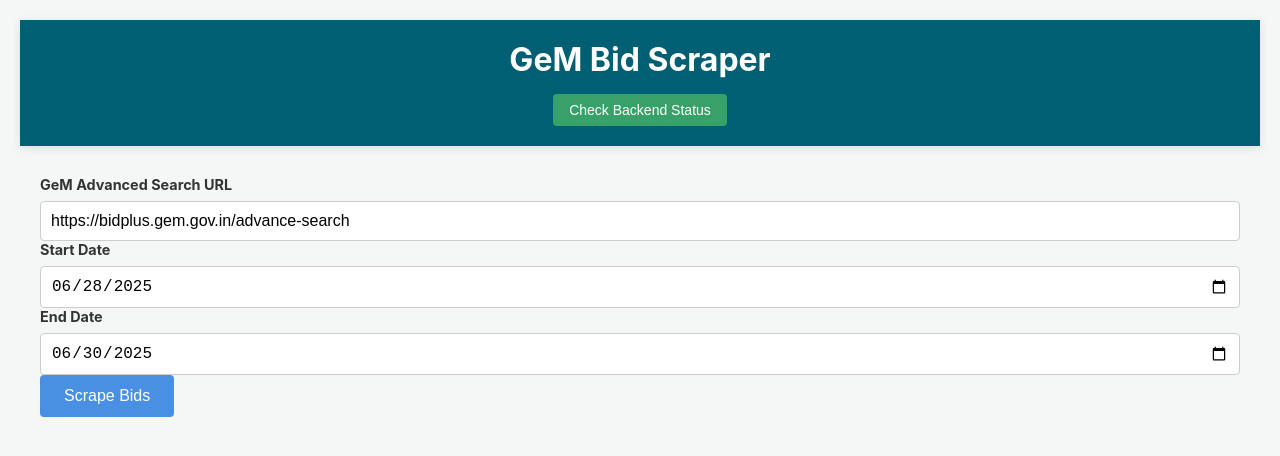
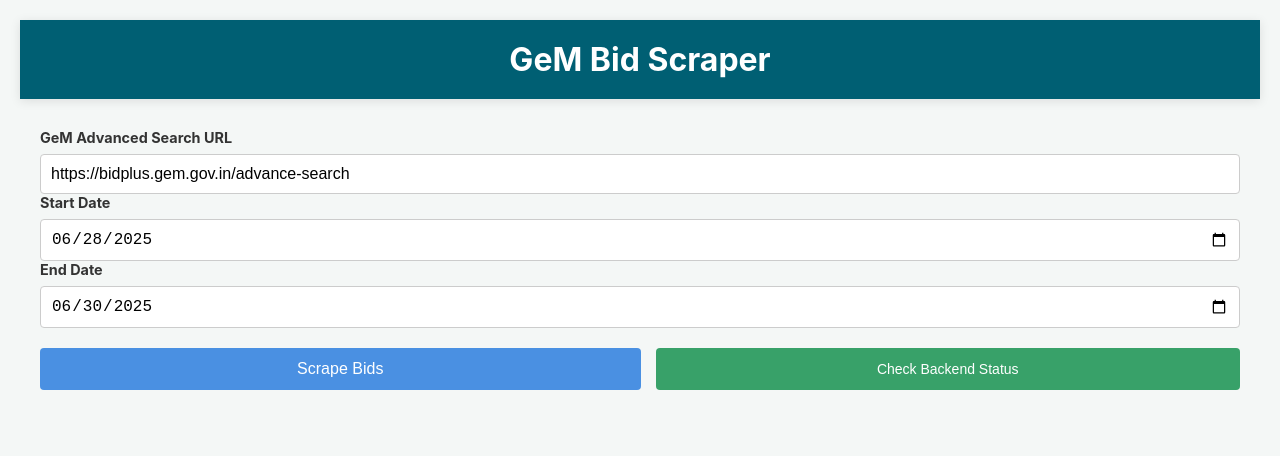
Before and after one commit to NikhilSagili/TenderScraper, a React (Create React App) app in the folder frontend/: page / in a window 1280 px wide. Shown: the top 456 px of the page. Built offline with nearby package versions, Linux system fonts and the light colour scheme.

Commit message:
feat: optimize backend

```diff
--- a/frontend/src/App.css
+++ b/frontend/src/App.css
@@ -53,24 +53,40 @@
 
 .health-status {
     font-size: 14px;
-    padding: 5px 10px;
+    padding: 10px;
     border-radius: 4px;
     font-weight: 500;
+    margin-top: 10px;
+    text-align: center;
 }
 
 .health-status.healthy {
     color: #2f855a;
     background-color: #f0fff4;
+    border: 1px solid #c6f6d5;
 }
 
 .health-status.error {
     color: #c53030;
     background-color: #fff5f5;
+    border: 1px solid #fed7d7;
 }
 
 main {
     max-width: 1200px;
     margin: 0 auto;
+}
+
+.button-group {
+    display: flex;
+    gap: 15px;
+    margin: 20px 0;
+    flex-wrap: wrap;
+}
+
+.button-group button {
+    flex: 1;
+    min-width: 120px;
 }
 
 .controls {
--- a/frontend/src/App.js
+++ b/frontend/src/App.js
@@ -25,13 +25,49 @@
                 url,
                 startDate,
                 endDate,
+            }, {
+                timeout: 300000, // 5 minutes timeout
+                headers: {
+                    'Content-Type': 'application/json'
+                },
+                onUploadProgress: (progressEvent) => {
+                    // Optional: Add progress tracking if needed
+                    const progress = Math.round((progressEvent.loaded * 100) / progressEvent.total);
+                    console.log(`Upload Progress: ${progress}%`);
+                },
+                onDownloadProgress: (progressEvent) => {
+                    // Optional: Add progress tracking if needed
+                    const progress = progressEvent.loaded ? Math.round((progressEvent.loaded * 100) / progressEvent.total) : 0;
+                    console.log(`Download Progress: ${progress}%`);
+                }
             });
-            setBids(response.data);
+
+            if (response.data && response.data.error) {
+                throw new Error(response.data.error);
+            }
+
+            setBids(response.data || []);
         } catch (err) {
-            setError('Failed to scrape data. Make sure the backend server is running.');
-            console.error(err);
+            let errorMessage = 'Failed to scrape data. ';
+
+            if (err.code === 'ECONNABORTED') {
+                errorMessage += 'The request took too long. The server might be processing a large amount of data.';
+            } else if (err.response) {
+                // Server responded with an error status code
+                errorMessage += `Server responded with status ${err.response.status}: ${err.response.data?.error || 'Unknown error'}`;
+            } else if (err.request) {
+                // Request was made but no response received
+                errorMessage += 'No response received from the server. The backend might be down or unreachable.';
+            } else {
+                // Something else caused the error
+                errorMessage += err.message || 'An unknown error occurred.';
+            }
+
+            setError(errorMessage);
+            console.error('Scraping error:', err);
+        } finally {
+            setLoading(false);
         }
-        setLoading(false);
     };
 
     const handleHealthCheck = async () => {
@@ -66,17 +102,6 @@
         <div className="App">
             <header className="App-header">
                 <h1>GeM Bid Scraper</h1>
-                <div className="health-section">
-                    <button onClick={handleHealthCheck} className="health-btn">
-                        Check Backend Status
-                    </button>
-                    {healthStatus && (
-                        <span className={`health-status ${healthStatus.status === 'healthy' ? 'healthy' : 'error'}`}>
-                            {healthStatus.status === 'healthy' ? '✅ Backend is healthy' : '❌ Backend error'}
-                            {healthStatus.timestamp && ` (${new Date(healthStatus.timestamp).toLocaleString()})`}
-                        </span>
-                    )}
-                </div>
             </header>
             <main>
                 <div className="container">
@@ -107,9 +132,20 @@
                             onChange={(e) => setEndDate(e.target.value)}
                         />
                     </div>
-                    <button onClick={handleScrape} disabled={loading}>
-                        {loading ? 'Scraping...' : 'Scrape Bids'}
-                    </button>
+                    <div className="button-group">
+                        <button onClick={handleScrape} disabled={loading}>
+                            {loading ? 'Scraping...' : 'Scrape Bids'}
+                        </button>
+                        <button onClick={handleHealthCheck} className="health-btn">
+                            Check Backend Status
+                        </button>
+                    </div>
+                    {healthStatus && (
+                        <div className={`health-status ${healthStatus.status === 'healthy' ? 'healthy' : 'error'}`}>
+                            {healthStatus.status === 'healthy' ? '✅ Backend is healthy' : '❌ Backend error'}
+                            {healthStatus.timestamp && ` (${new Date(healthStatus.timestamp).toLocaleString()})`}
+                        </div>
+                    )}
                 </div>
 
                 {error && <p className="error">{error}</p>}
```
Also changed, not shown: 2 other files (tests, documents, lock files or other folders).
